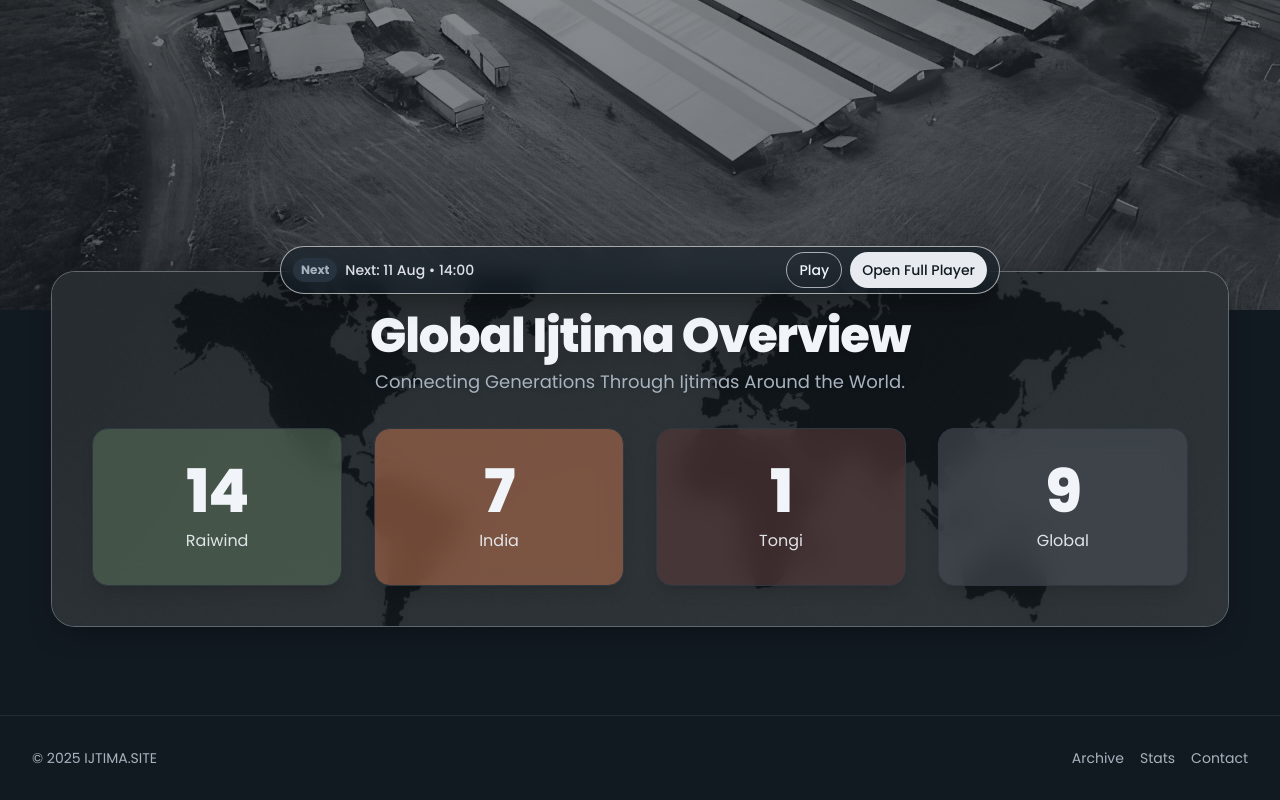
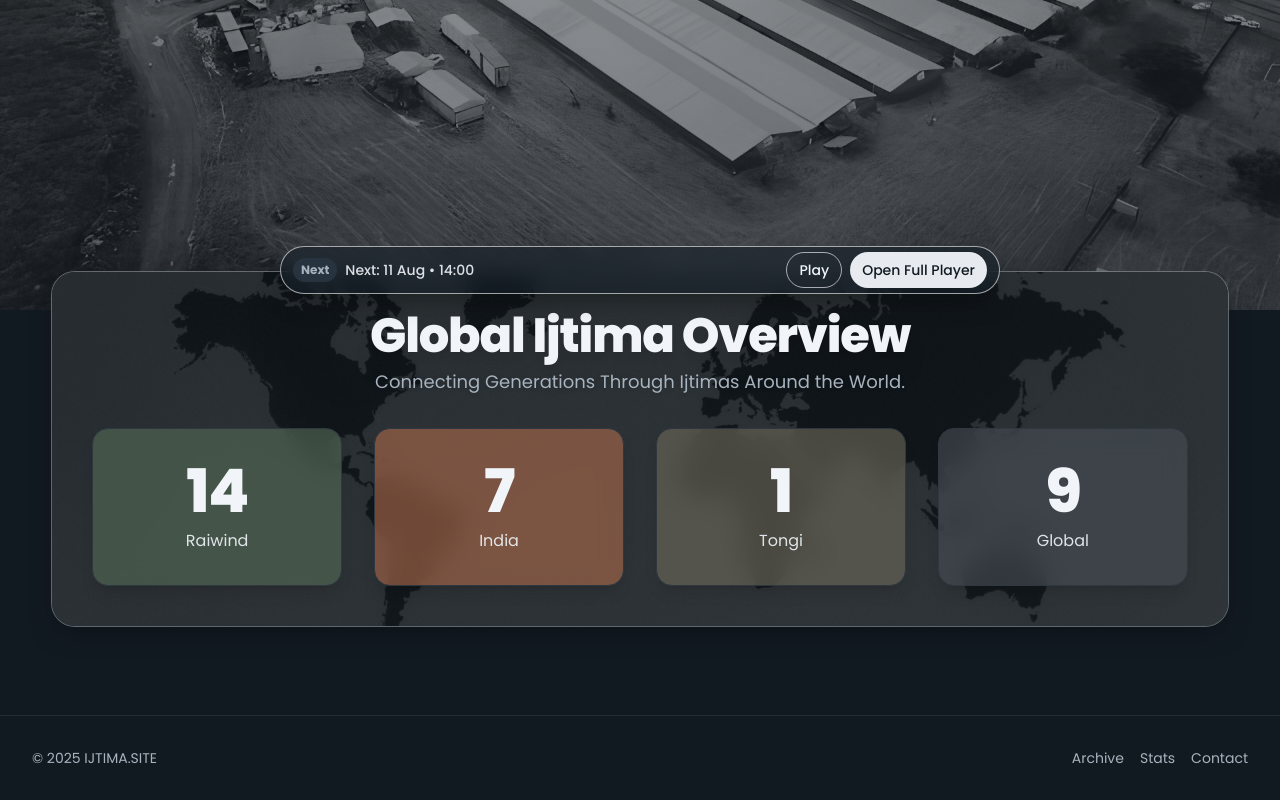
Before and after one commit to Simtechcds/ijtima-site, a React (Vite) app: page /international in a window 1280 px wide. Shown: the part 490-1290 px from the top of the page. Built offline with nearby package versions, Linux system fonts and the light colour scheme.

Commit message:
Update International counter colors
Update Tongi counter color to Olive Khaki Milestones (#6F6B5D).

```diff
--- a/src/App.tsx
+++ b/src/App.tsx
@@ -34,7 +34,7 @@ const RoutedApp = () => {
   const intlStats = [
     { value: 14, label: "Raiwind", bg: "stat-sage" },
     { value: 7, label: "India", bg: "stat-saffron" },
-    { value: 1, label: "Tongi", bg: "stat-brown" },
+    { value: 1, label: "Tongi", bg: "stat-olive" },
     { value: 9, label: "Global", bg: "stat-slate" },
   ];
 
```
